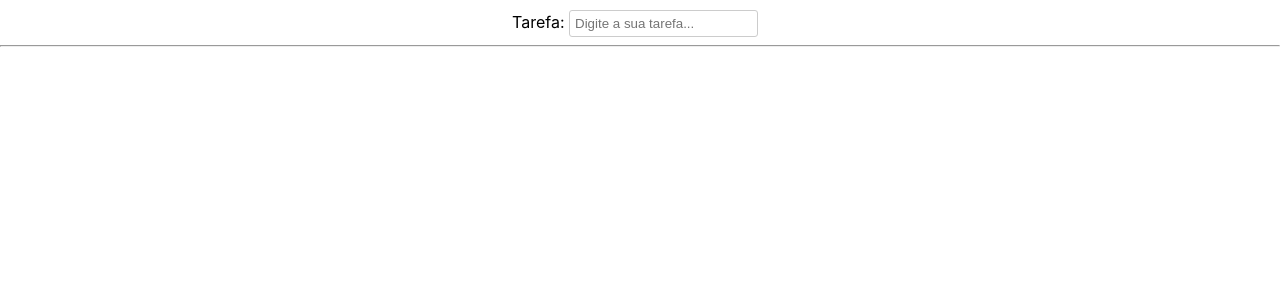
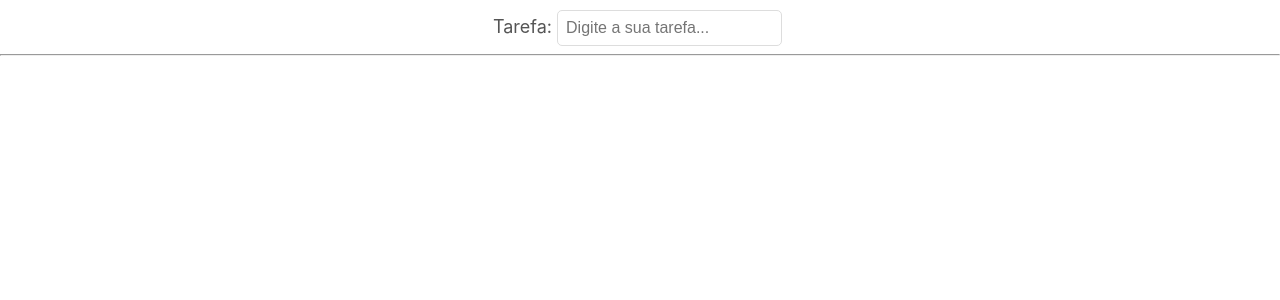
Before and after one commit to andrearchanjo/tecnologia-front-end-atividade-5, a React (Create React App) app: page / in a window 1280 px wide. Shown: the top 300 px of the page. Built offline with nearby package versions, Linux system fonts and the light colour scheme.

Commit message:
#main estilização final.

```diff
--- a/public/index.html
+++ b/public/index.html
@@ -24,7 +24,7 @@
       work correctly both with client-side routing and a non-root public URL.
       Learn how to configure a non-root public URL by running `npm run build`.
     -->
-    <title>React App</title>
+    <title>Atividade 05</title>
   </head>
   <body>
     <noscript>You need to enable JavaScript to run this app.</noscript>
--- a/src/App.css
+++ b/src/App.css
@@ -37,22 +37,47 @@
   }
 }
 
+/* Estilização dos campos */
+label {
+  margin-bottom: 5px;
+  font-size: 18px;
+  color: #555;
+}
+
+.input-tarefa {
+  padding: 8px;
+  font-size: 16px;
+  border: 1px solid #ddd;
+  border-radius: 5px;
+  box-sizing: border-box;
+  margin-right: 5px;
+}
+
+.input-tarefa:focus {
+  outline: none;
+  border-color: #3498db;
+  box-shadow: 0 0 5px rgba(52, 152, 219, 0.7);
+}
+
 .tarefa {
   font-size: 16px;
+  color: #333;
+  padding: 10px;
+  margin: 5px 0;
+  border: 1px solid #ddd;
+  border-radius: 5px;
+  cursor: pointer;
+}
+
+.tarefa:hover {
+  background-color: #f5f5f5;
   color: #333;
 }
 
 .destacado {
   background-color: blue;
-  color: white;  /* Adicione esta linha se quiser texto branco no fundo azul */
+  color: white;
   font-weight: bold;
-}
-
-.input-tarefa {
-  padding: 5px;
-  border: 1px solid #ccc;
-  border-radius: 3px;
-  margin-right: 10px;
 }
 
 .botao-tarefa {
```
